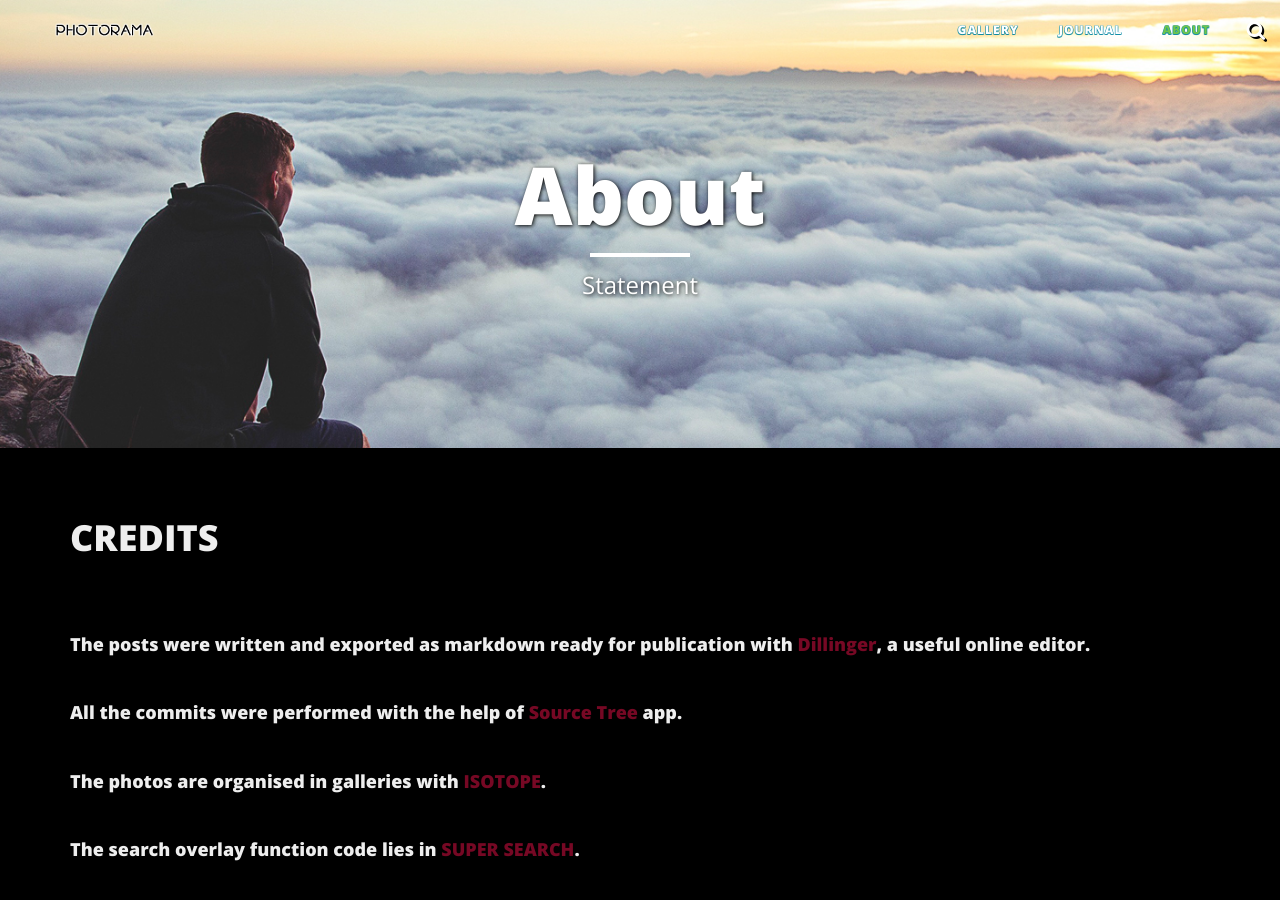
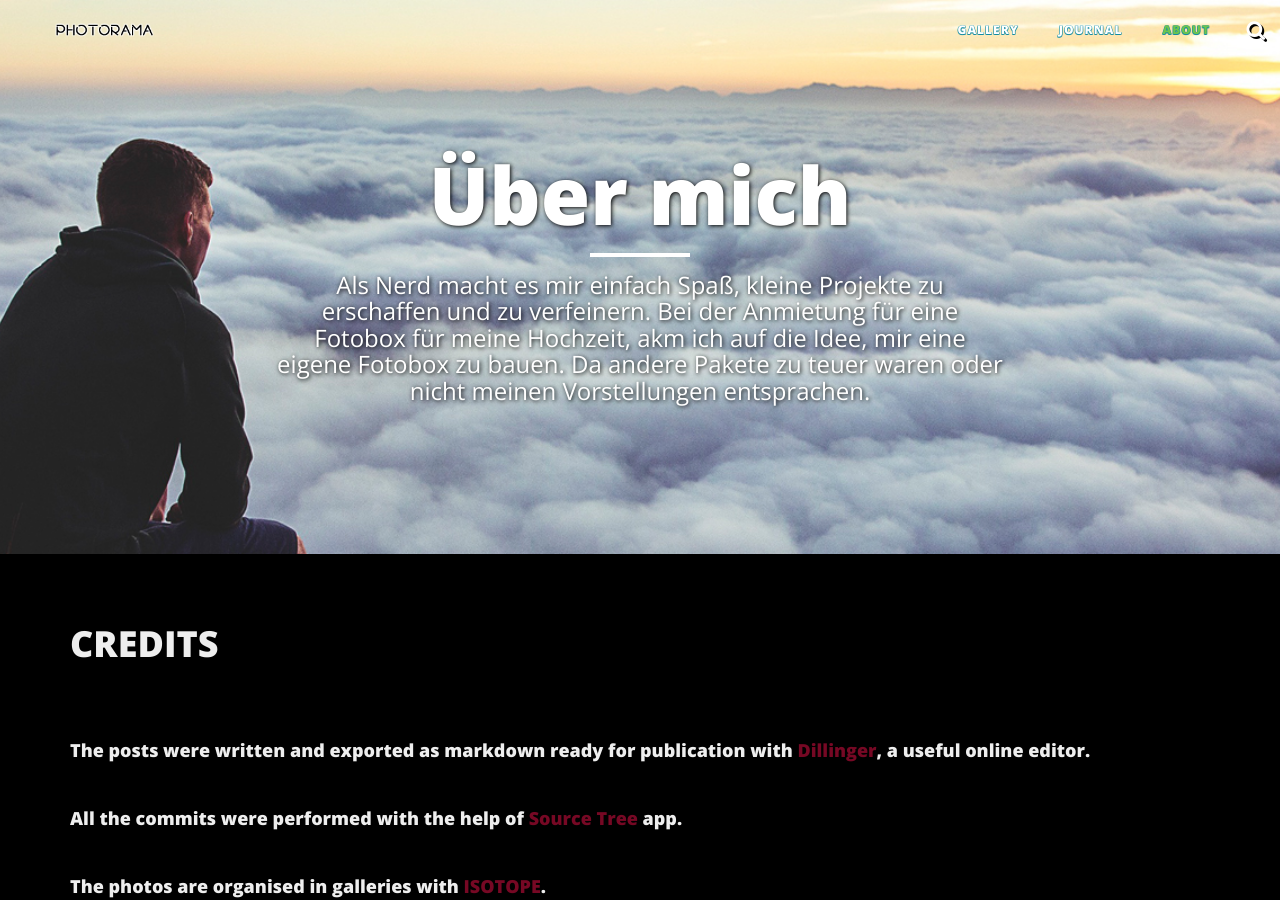
Before and after one commit to mingersming/janingers-photobox, a Jekyll site: the page built from about/index.html, in a window 1280 px wide and 900 px high. Built offline with Jekyll 4.4.1, drawn with Linux system fonts in a browser that asks for light colours; nearby versions of some CDN libraries.

Commit message:
Update index.html

```diff
--- a/about/index.html
+++ b/about/index.html
@@ -1,7 +1,7 @@
 ---
 layout: page
-title: "About"
-description: "Statement"
+title: "Über mich"
+description: "Als Nerd macht es mir einfach Spaß, kleine Projekte zu erschaffen und zu verfeinern. Bei der Anmietung für eine Fotobox für meine Hochzeit, akm ich auf die Idee, mir eine eigene Fotobox zu bauen. Da andere Pakete zu teuer waren oder nicht meinen Vorstellungen entsprachen."
 active: about
 header-img: "img/about-bg.jpg"
 ---
```
